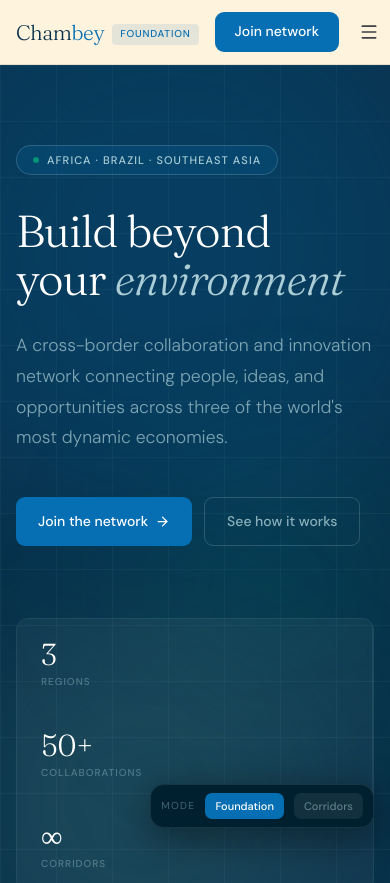
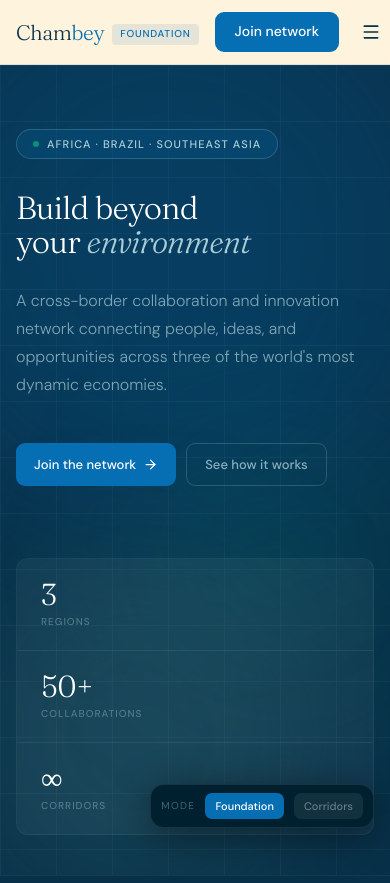
Before and after one commit to august-web/chambey, a Vue app: page / in a window 390 px wide. Shown: the top 883 px of the page. Built offline with nearby package versions, Linux system fonts and the light colour scheme.

Commit message:
fix: improve mobile responsiveness with hamburger menu

```diff
--- a/src/components/layout/Navbar.tsx
+++ b/src/components/layout/Navbar.tsx
@@ -61,7 +61,7 @@
           </button>
           <button
             type="button"
-            className="inline-flex h-9 w-9 items-center justify-center text-zinc-700 dark:text-zinc-300 md:hidden"
+            className="nav-toggle"
             onClick={() => setIsOpen((current) => !current)}
             aria-label="Toggle menu"
           >
@@ -77,7 +77,7 @@
             animate={{ opacity: 1, height: "auto" }}
             exit={{ opacity: 0, height: 0 }}
             transition={{ duration: 0.25 }}
-            className="overflow-hidden border-t border-zinc-200/70 bg-white px-4 pb-4 pt-2 dark:border-zinc-800 dark:bg-black md:hidden"
+            className="nav-mobile-menu"
           >
             <div className="flex flex-col gap-3">
               {navItems.map((item) => (
--- a/src/index.css
+++ b/src/index.css
@@ -209,6 +209,29 @@
   color: var(--cream);
 }
 
+.nav-toggle {
+  display: none;
+  align-items: center;
+  justify-content: center;
+  width: 40px;
+  height: 40px;
+  border-radius: 8px;
+  background: transparent;
+  cursor: pointer;
+  border: none;
+  color: var(--navy);
+}
+
+@media (max-width: 860px) {
+  .nav-toggle {
+    display: flex;
+  }
+}
+
+.nav-toggle:hover {
+  background: rgba(8,48,73,0.07);
+}
+
 .nav-cta {
   padding: 8px 20px;
   border-radius: 9px;
@@ -645,8 +668,21 @@
   .nav-links {
     display: none;
   }
+  .nav-toggle {
+    display: flex;
+  }
   .hero-stats {
     flex-direction: column;
+    border-left: 1px solid rgba(171,205,214,0.1);
+    border-top: 1px solid rgba(171,205,214,0.1);
+    border-radius: 12px;
+  }
+  .stat {
+    border-right: none;
+    border-bottom: 1px solid rgba(171,205,214,0.1);
+  }
+  .stat:last-child {
+    border-bottom: none;
   }
 }
 
@@ -1559,8 +1595,20 @@
   margin-top: 26px;
 }
 
+/* Mobile Menu */
+.nav-mobile-menu {
+  overflow: hidden;
+  border-top: 1px solid rgba(8,48,73,0.1);
+  background: var(--cream);
+  padding: 0.5rem 1rem 1rem;
+}
+
 /* Mobile Responsive */
 @media (max-width: 768px) {
+  :root {
+    --max: 100%;
+  }
+
   .mode-switcher {
     bottom: 16px;
     right: 16px;
@@ -1577,13 +1625,38 @@
   }
 
   .hero-inner {
-    padding: 5rem 1rem 3rem;
+    padding: 4rem 1rem 2.5rem;
+  }
+
+  .hero-title {
+    font-size: clamp(2rem, 7vw, 3rem);
+  }
+
+  .hero-sub {
+    font-size: 1rem;
+  }
+
+  .hero-btns {
+    gap: 10px;
+  }
+
+  .btn {
+    padding: 10px 18px;
+    font-size: 13px;
   }
 
   .sec {
     padding: 3rem 1rem;
   }
 
+  .sec-title {
+    font-size: 1.65rem;
+  }
+
+  .sec-desc {
+    font-size: 15px;
+  }
+
   .steps {
     grid-template-columns: 1fr;
   }
@@ -1596,6 +1669,18 @@
     grid-template-columns: 1fr;
   }
 
+  .split {
+    gap: 2.5rem;
+  }
+
+  .don-inner {
+    padding: 5rem 1rem 3rem;
+  }
+
+  .don-title {
+    font-size: clamp(2rem, 7vw, 3rem);
+  }
+
   .don-flow {
     flex-direction: column;
   }
@@ -1603,4 +1688,31 @@
   .don-flow-arrow {
     transform: rotate(90deg);
   }
-}
+
+  .don-loop {
+    gap: 1.5rem;
+  }
+
+  .ft {
+    flex-direction: column;
+    text-align: center;
+  }
+
+  .flinks {
+    justify-content: center;
+  }
+
+  .fb {
+    justify-content: center;
+    text-align: center;
+  }
+
+  .mula-strip {
+    padding: 1rem;
+  }
+
+  .mula-inner {
+    justify-content: center;
+    text-align: center;
+  }
+}
```
